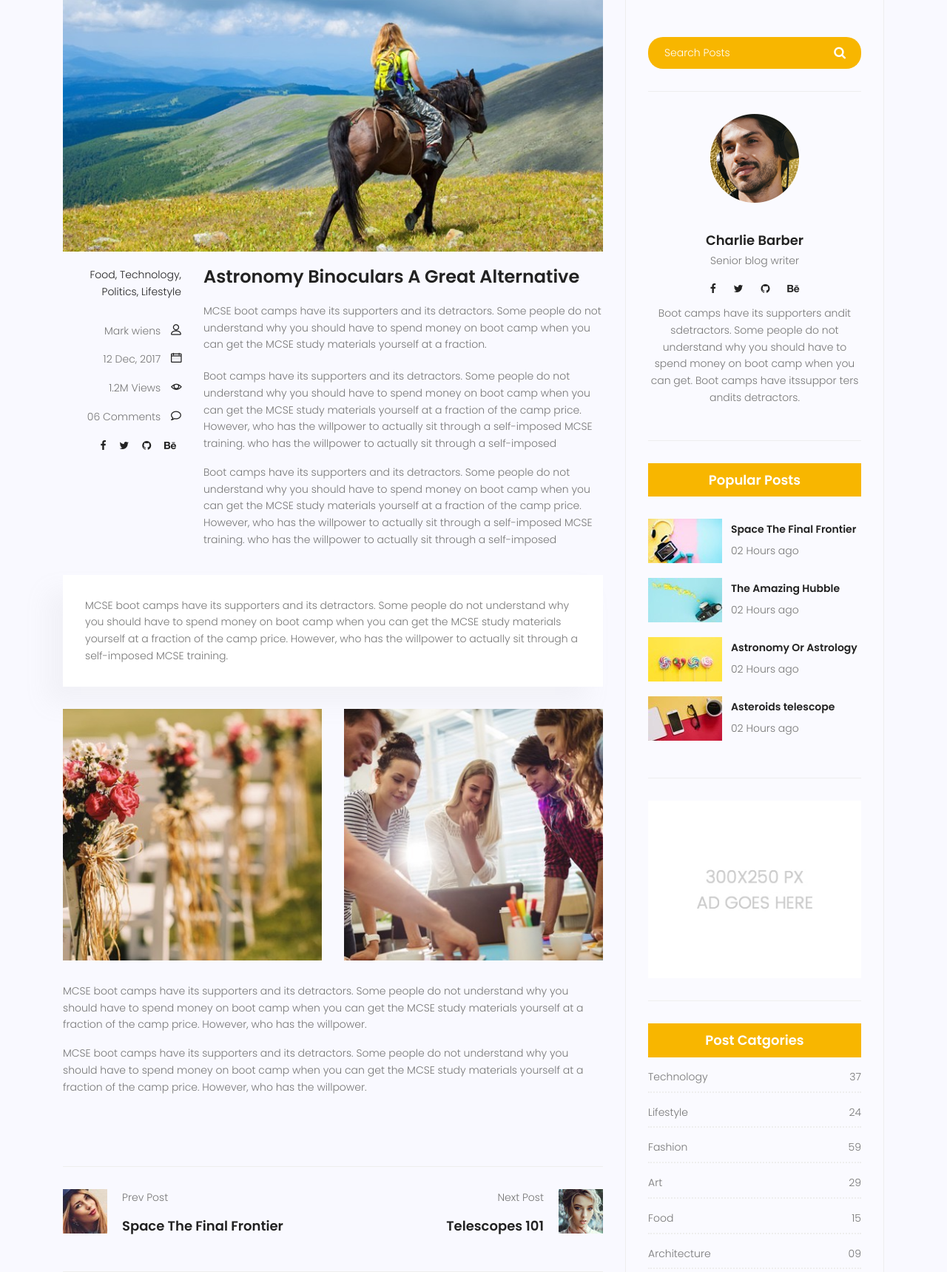
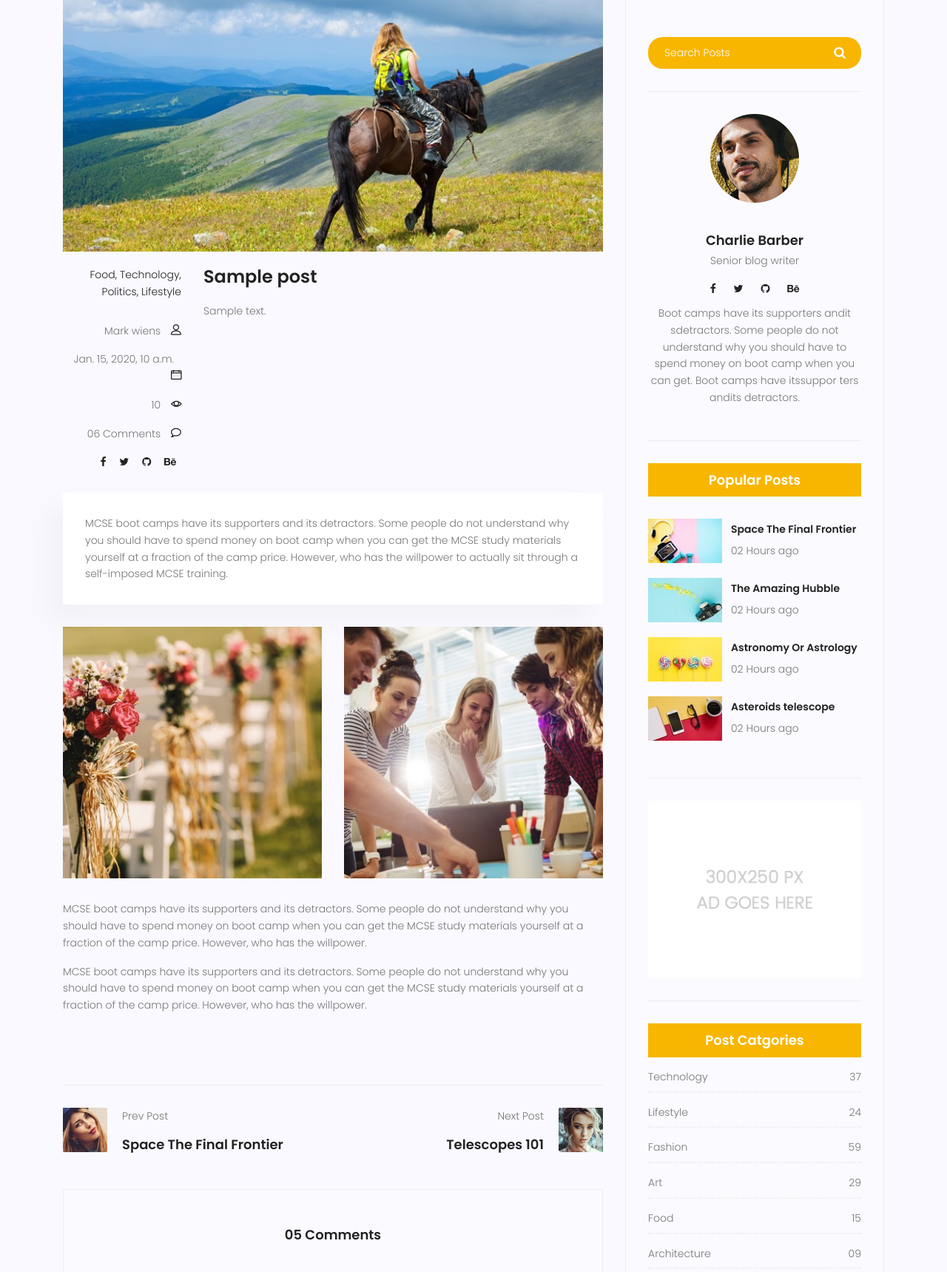
Before and after one commit to ArianTh3/my-first-site, a Django app: template templates/blog/blog-single.html in a window 1280 px wide. Shown: the part 421-2140 px from the top of the page at 74% size. Run offline with Django 3.2, Linux system fonts and the light colour scheme; the template is opened without the code that fills it: most values are stand-ins (such as "Sample title", 1, 10 or a date in 2020); parts of the project's set-up code (start-up, migrations or seed data) failed here and were passed over; some libraries are stand-ins or nearby versions.

Commit message:
fixed part 2

```diff
--- a/blog/urls.py
+++ b/blog/urls.py
@@ -5,5 +5,5 @@ app_name = 'blog'
 
 urlpatterns = [
     path('', blog_view, name='index'),
-    path('single/<int:pid>/', blog_single, name='single')
+    path('blog-single.html/<int:pid>', blog_single, name='single')
 ]
--- a/templates/base.html
+++ b/templates/base.html
@@ -74,7 +74,9 @@
                 <a href="">Blog</a>
                 <ul>
                   <li><a href="{% url 'blog:index'  %}">Blog Home</a></li>
-                  <li><a href="{% url 'blog:single' 1 %}">Blog Single</a></li>
+
+                      <li><a href="{% url 'blog:single' 1 %}">Blog Single</a></li>
+
                 </ul>
               </li>
               <li class="menu-has-children">
--- a/templates/blog/blog-home.html
+++ b/templates/blog/blog-home.html
@@ -126,11 +126,11 @@
             <div class="feature-img">
               <img class="img-fluid" src="{% static 'img/blog/feature-img1.jpg' %}" alt="" />
             </div>
-            <a class="posts-title" href="#"><h3>{{post.title}}</h3></a>
+            <a class="posts-title" href="blog-single.html/{{post.id}}"><h3>{{post.title}}</h3></a>
             <p class="excert">
               {{post.content}}
             </p>
-            <a href="#" class="primary-btn">View More</a>
+            <a href="blog-single.html/{{post.id}}" class="primary-btn">View More</a>
           </div>
         </div>
         {% endfor %}
--- a/templates/blog/blog-single.html
+++ b/templates/blog/blog-single.html
@@ -37,47 +40,69 @@
               <li><a href="#">Lifestyle</a></li>
             </ul>
             <div class="user-details row">
-										<p class="user-name col-lg-12 col-md-12 col-6"><a href="#">Mark wiens</a> <span class="lnr lnr-user"></span></p>
-										<p class="date col-lg-12 col-md-12 col-6"><a href="#">12 Dec, 2017</a> <span class="lnr lnr-calendar-full"></span></p>
-										<p class="view col-lg-12 col-md-12 col-6"><a href="#">1.2M Views</a> <span class="lnr lnr-eye"></span></p>
-										<p class="comments col-lg-12 col-md-12 col-6"><a href="#">06 Comments</a> <span class="lnr lnr-bubble"></span></p>
+              <p class="user-name col-lg-12 col-md-12 col-6">
+                <a href="#">Mark wiens</a> <span class="lnr lnr-user"></span>
+              </p>
+              <p class="date col-lg-12 col-md-12 col-6">
+                <a href="#">{{post.published_date}}</a>
+                <span class="lnr lnr-calendar-full"></span>
+              </p>
+              <p class="view col-lg-12 col-md-12 col-6">
+                <a href="#">{{post.counted_views}}</a>
+                <span class="lnr lnr-eye"></span>
+              </p>
+              <p class="comments col-lg-12 col-md-12 col-6">
+                <a href="#">06 Comments</a> <span class="lnr lnr-bubble"></span>
+              </p>
               <ul class="social-links col-lg-12 col-md-12 col-6">
-											<li><a href="#"><i class="fa fa-facebook"></i></a></li>
-											<li><a href="#"><i class="fa fa-twitter"></i></a></li>
-											<li><a href="#"><i class="fa fa-github"></i></a></li>
-											<li><a href="#"><i class="fa fa-behance"></i></a></li>
+                <li>
+                  <a href="#"><i class="fa fa-facebook"></i></a>
+                </li>
+                <li>
+                  <a href="#"><i class="fa fa-twitter"></i></a>
+                </li>
+                <li>
+                  <a href="#"><i class="fa fa-github"></i></a>
+                </li>
+                <li>
+                  <a href="#"><i class="fa fa-behance"></i></a>
+                </li>
               </ul>
             </div>
           </div>
           <div class="col-lg-9 col-md-9">
-									<h3 class="mt-20 mb-20">Astronomy Binoculars A Great Alternative</h3>
-									<p class="excert">
-										MCSE boot camps have its supporters and its detractors. Some people do not understand why you should have to spend money on boot camp when you can get the MCSE study materials yourself at a fraction.
-									</p>
-									<p>
-										Boot camps have its supporters and its detractors. Some people do not understand why you should have to spend money on boot camp when you can get the MCSE study materials yourself at a fraction of the camp price. However, who has the willpower to actually sit through a self-imposed MCSE training. who has the willpower to actually sit through a self-imposed
-									</p>
-									<p>
-										Boot camps have its supporters and its detractors. Some people do not understand why you should have to spend money on boot camp when you can get the MCSE study materials yourself at a fraction of the camp price. However, who has the willpower to actually sit through a self-imposed MCSE training. who has the willpower to actually sit through a self-imposed
-									</p>
+            <h3 class="mt-20 mb-20">{{post.title}}</h3>
+            <p class="excert">{{post.content}}</p>
           </div>
           <div class="col-lg-12">
             <div class="quotes">
-										MCSE boot camps have its supporters and its detractors. Some people do not understand why you should have to spend money on boot camp when you can get the MCSE study materials yourself at a fraction of the camp price. However, who has the willpower to actually sit through a self-imposed MCSE training.
+              MCSE boot camps have its supporters and its detractors. Some
+              people do not understand why you should have to spend money on
+              boot camp when you can get the MCSE study materials yourself at a
+              fraction of the camp price. However, who has the willpower to
+              actually sit through a self-imposed MCSE training.
             </div>
             <div class="row mt-30 mb-30">
               <div class="col-6">
-											<img class="img-fluid" src="img/blog/post-img1.jpg" alt="">
+                <img class="img-fluid" src="img/blog/post-img1.jpg" alt="" />
               </div>
               <div class="col-6">
-											<img class="img-fluid" src="img/blog/post-img2.jpg" alt="">
+                <img class="img-fluid" src="img/blog/post-img2.jpg" alt="" />
               </div>
               <div class="col-lg-12 mt-30">
                 <p>
-												MCSE boot camps have its supporters and its detractors. Some people do not understand why you should have to spend money on boot camp when you can get the MCSE study materials yourself at a fraction of the camp price. However, who has the willpower.
+                  MCSE boot camps have its supporters and its detractors. Some
+                  people do not understand why you should have to spend money on
+                  boot camp when you can get the MCSE study materials yourself
+                  at a fraction of the camp price. However, who has the
+                  willpower.
                 </p>
                 <p>
-												MCSE boot camps have its supporters and its detractors. Some people do not understand why you should have to spend money on boot camp when you can get the MCSE study materials yourself at a fraction of the camp price. However, who has the willpower.
+                  MCSE boot camps have its supporters and its detractors. Some
+                  people do not understand why you should have to spend money on
+                  boot camp when you can get the MCSE study materials yourself
+                  at a fraction of the camp price. However, who has the
+                  willpower.
                 </p>
               </div>
             </div>
@@ -214,17 +241,46 @@
           <form>
             <div class="form-group form-inline">
               <div class="form-group col-lg-6 col-md-12 name">
-									    <input type="text" class="form-control" id="name" placeholder="Enter Name" onfocus="this.placeholder = ''" onblur="this.placeholder = 'Enter Name'">
+                <input
+                  type="text"
+                  class="form-control"
+                  id="name"
+                  placeholder="Enter Name"
+                  onfocus="this.placeholder = ''"
+                  onblur="this.placeholder = 'Enter Name'"
+                />
               </div>
               <div class="form-group col-lg-6 col-md-12 email">
-									    <input type="email" class="form-control" id="email" placeholder="Enter email address" onfocus="this.placeholder = ''" onblur="this.placeholder = 'Enter email address'">
+                <input
+                  type="email"
+                  class="form-control"
+                  id="email"
+                  placeholder="Enter email address"
+                  onfocus="this.placeholder = ''"
+                  onblur="this.placeholder = 'Enter email address'"
+                />
               </div>
             </div>
             <div class="form-group">
-										<input type="text" class="form-control" id="subject" placeholder="Subject" onfocus="this.placeholder = ''" onblur="this.placeholder = 'Subject'">
+              <input
+                type="text"
+                class="form-control"
+                id="subject"
+                placeholder="Subject"
+                onfocus="this.placeholder = ''"
+                onblur="this.placeholder = 'Subject'"
+              />
             </div>
             <div class="form-group">
-										<textarea class="form-control mb-10" rows="5" name="message" placeholder="Messege" onfocus="this.placeholder = ''" onblur="this.placeholder = 'Messege'" required=""></textarea>
+              <textarea
+                class="form-control mb-10"
+                rows="5"
+                name="message"
+                placeholder="Messege"
+                onfocus="this.placeholder = ''"
+                onblur="this.placeholder = 'Messege'"
+                required=""
+              ></textarea>
             </div>
             <a href="#" class="primary-btn text-uppercase">Post Comment</a>
           </form>
@@ -234,24 +290,39 @@
         <div class="widget-wrap">
           <div class="single-sidebar-widget search-widget">
             <form class="search-form" action="#">
-			                            <input placeholder="Search Posts" name="search" type="text" onfocus="this.placeholder = ''" onblur="this.placeholder = 'Search Posts'" >
+              <input
+                placeholder="Search Posts"
+                name="search"
+                type="text"
+                onfocus="this.placeholder = ''"
+                onblur="this.placeholder = 'Search Posts'"
+              />
               <button type="submit"><i class="fa fa-search"></i></button>
             </form>
           </div>
           <div class="single-sidebar-widget user-info-widget">
-									<img src="img/blog/user-info.png" alt="">
+            <img src="img/blog/user-info.png" alt="" />
             <a href="#"><h4>Charlie Barber</h4></a>
-									<p>
-										Senior blog writer
-									</p>
+            <p>Senior blog writer</p>
             <ul class="social-links">
-										<li><a href="#"><i class="fa fa-facebook"></i></a></li>
-										<li><a href="#"><i class="fa fa-twitter"></i></a></li>
-										<li><a href="#"><i class="fa fa-github"></i></a></li>
-										<li><a href="#"><i class="fa fa-behance"></i></a></li>
+              <li>
+                <a href="#"><i class="fa fa-facebook"></i></a>
+              </li>
+              <li>
+                <a href="#"><i class="fa fa-twitter"></i></a>
+              </li>
+              <li>
+                <a href="#"><i class="fa fa-github"></i></a>
+              </li>
+              <li>
+                <a href="#"><i class="fa fa-behance"></i></a>
+              </li>
             </ul>
             <p>
-										Boot camps have its supporters andit sdetractors. Some people do not understand why you should have to spend money on boot camp when you can get. Boot camps have itssuppor ters andits detractors.
+              Boot camps have its supporters andit sdetractors. Some people do
+              not understand why you should have to spend money on boot camp
+              when you can get. Boot camps have itssuppor ters andits
+              detractors.
             </p>
           </div>
           <div class="single-sidebar-widget popular-post-widget">
@@ -348,24 +423,30 @@
           <div class="single-sidebar-widget newsletter-widget">
             <h4 class="newsletter-title">Newsletter</h4>
             <p>
-										Here, I focus on a range of items and features that we use in life without
-										giving them a second thought.
+              Here, I focus on a range of items and features that we use in life
+              without giving them a second thought.
             </p>
             <div class="form-group d-flex flex-row">
               <div class="col-autos">
                 <div class="input-group">
                   <div class="input-group-prepend">
-									          <div class="input-group-text"><i class="fa fa-envelope" aria-hidden="true"></i>
+                    <div class="input-group-text">
+                      <i class="fa fa-envelope" aria-hidden="true"></i>
                     </div>
                   </div>
-									        <input type="text" class="form-control" id="inlineFormInputGroup" placeholder="Enter email" onfocus="this.placeholder = ''" onblur="this.placeholder = 'Enter email'" >
+                  <input
+                    type="text"
+                    class="form-control"
+                    id="inlineFormInputGroup"
+                    placeholder="Enter email"
+                    onfocus="this.placeholder = ''"
+                    onblur="this.placeholder = 'Enter email'"
+                  />
                 </div>
               </div>
               <a href="#" class="bbtns">Subcribe</a>
             </div>
-									<p class="text-bottom">
-										You can unsubscribe at any time
-									</p>
+            <p class="text-bottom">You can unsubscribe at any time</p>
           </div>
           <div class="single-sidebar-widget tag-cloud-widget">
             <h4 class="tagcloud-title">Tag Clouds</h4>
```
Also changed, not shown: other parts of templates/blog/blog-single.html (+55 -46 lines), blog/views.py (+4 -4 lines), db.sqlite3. Lines whose indentation alone changed are shown as unchanged.
